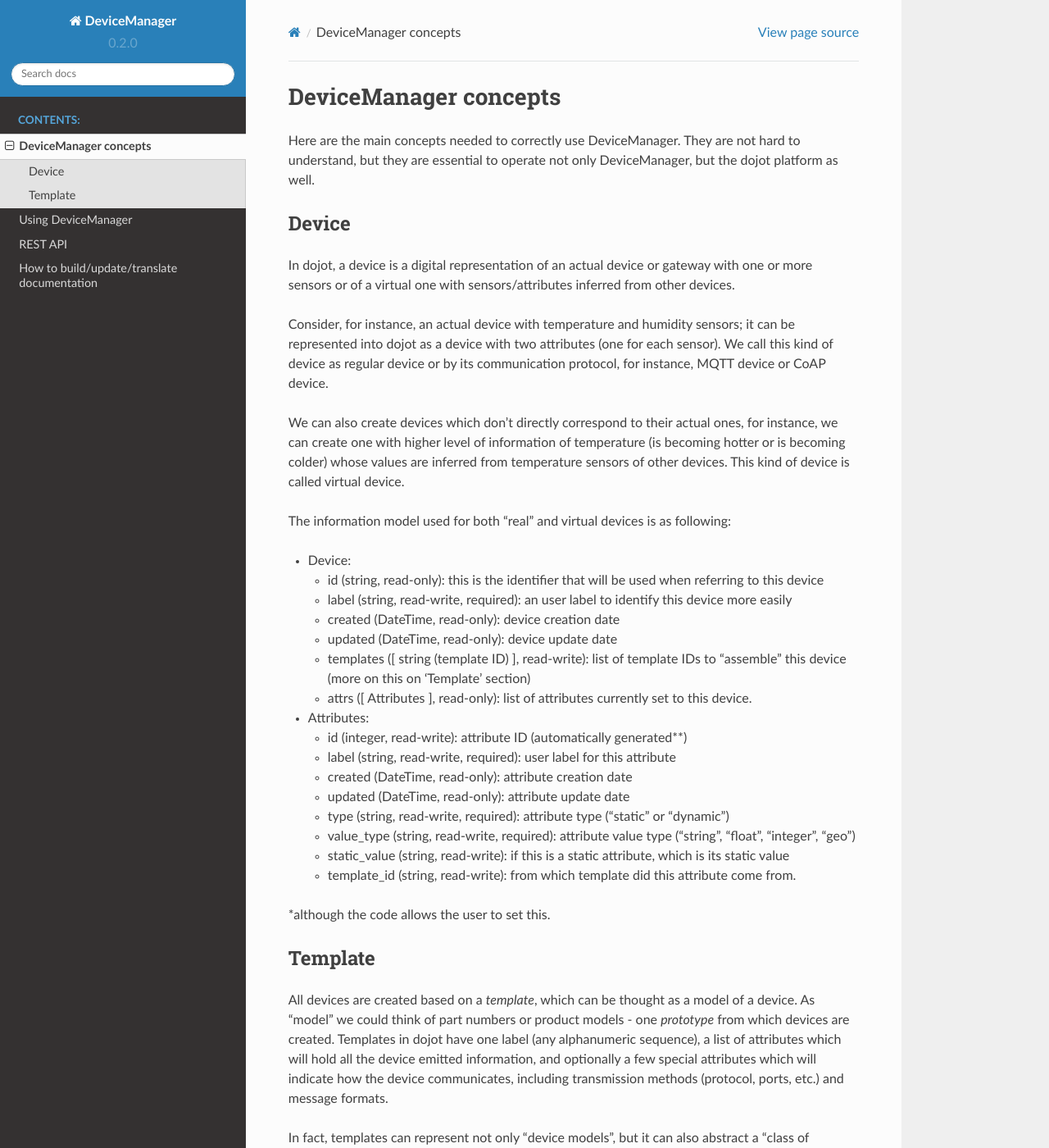
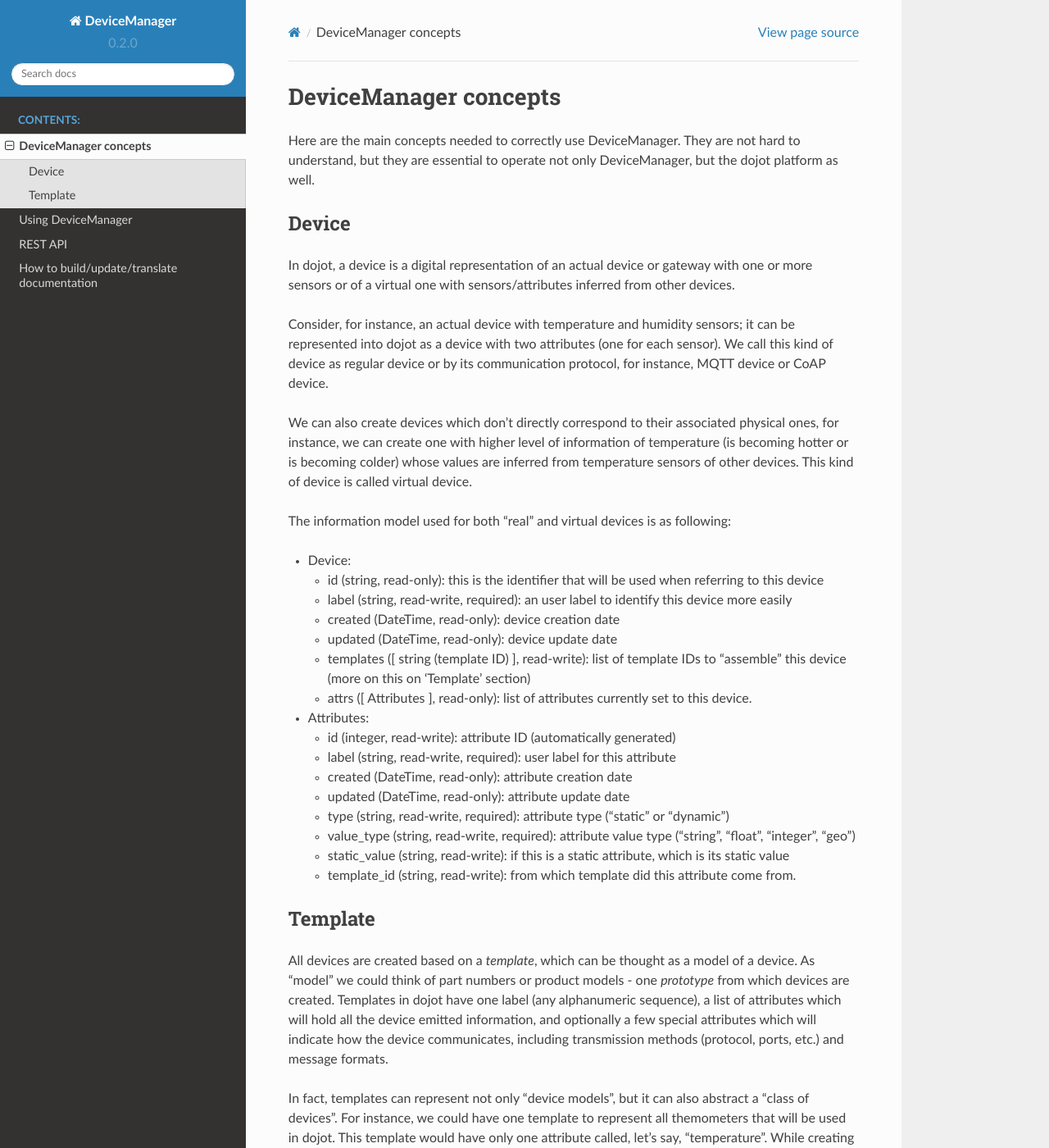
Before and after one commit to rascaraficci/device-manager, a Sphinx documentation site: the page built from docs/concepts.rst, in a window 1280 px wide and 1400 px high. Shown: the whole window at 82% size. Built offline with Sphinx 7.4.7 and the Read the Docs theme 2.0.0, drawn with Linux system fonts in a browser that asks for light colours; some of the changed text lies outside the part shown.

Commit message:
Applying suggestions.

```diff
--- a/docs/concepts.rst
+++ b/docs/concepts.rst
@@ -18,11 +18,11 @@
 device or by its communication protocol, for instance, MQTT device or
 CoAP device.
 
-We can also create devices which don’t directly correspond to their
-actual ones, for instance, we can create one with higher level of
-information of temperature (is becoming hotter or is becoming colder)
-whose values are inferred from temperature sensors of other devices.
-This kind of device is called virtual device.
+We can also create devices which don’t directly correspond to their associated
+physical ones, for instance, we can create one with higher level of information
+of temperature (is becoming hotter or is becoming colder) whose values are
+inferred from temperature sensors of other devices. This kind of device is
+called virtual device.
 
 The information model used for both “real” and virtual devices is as
 following:
@@ -42,7 +42,7 @@
 
 -  Attributes:
 
-   -  id (integer, read-write): attribute ID (automatically generated**)
+   -  id (integer, read-write): attribute ID (automatically generated)
    -  label (string, read-write, required): user label for this
       attribute
    -  created (DateTime, read-only): attribute creation date
@@ -55,8 +55,6 @@
       which is its static value
    -  template_id (string, read-write): from which template did this
       attribute come from.
-
-\*although the code allows the user to set this.
 
 Template
 --------
--- a/docs/conf.py
+++ b/docs/conf.py
@@ -46,8 +46,8 @@
 
 # General information about the project.
 project = u'DeviceManager'
-copyright = u'2017, CPqD'
-author = u'Matheus Magalhaes'
+copyright = u'2018, CPqD'
+author = u'Matheus Magalhães, Giovanni Curiel dos Santos'
 
 # The version info for the project you're documenting, acts as replacement for
 # |version| and |release|, also used in various other places throughout the
```
